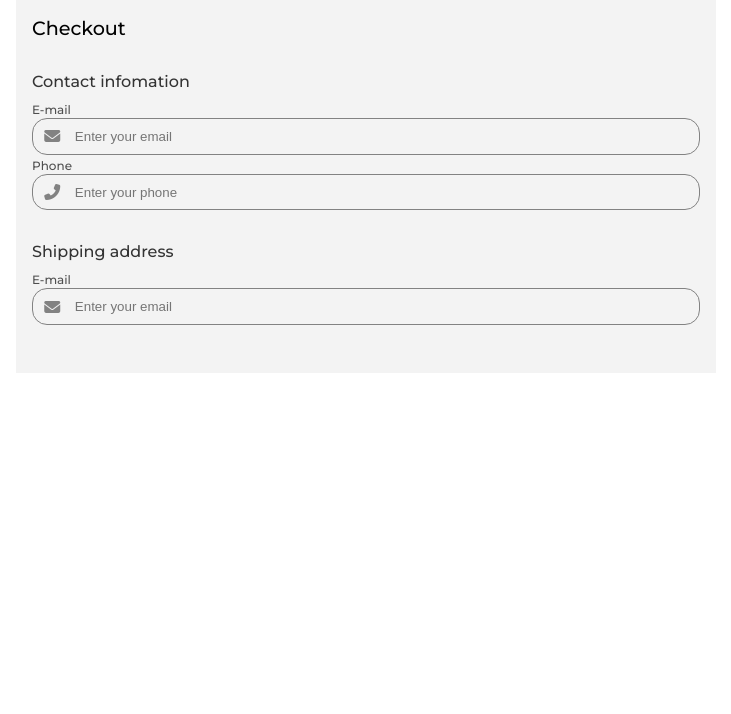
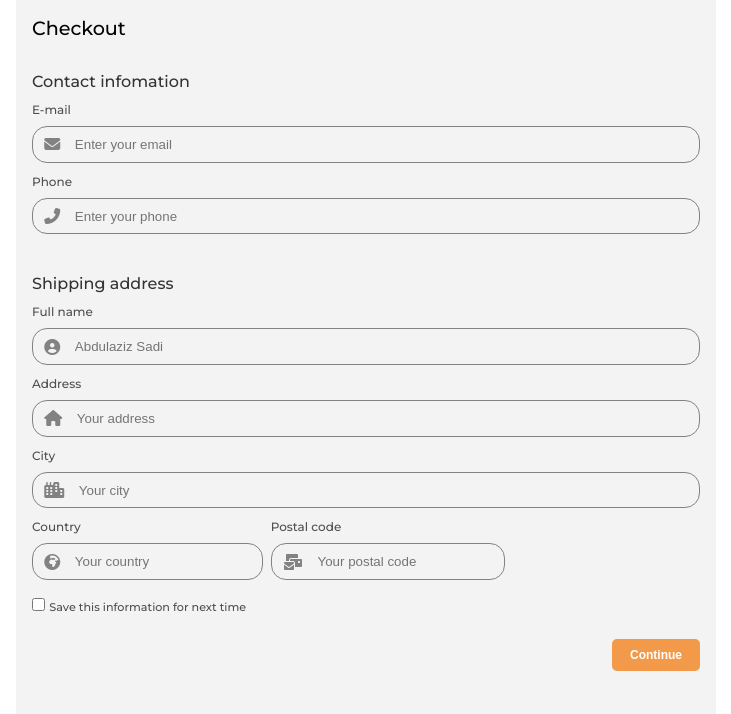
Before and after one commit to kitindi/checkout_page_challenge, a plain HTML site: page index.html in a window 1280 px wide. Shown: the whole page, without its empty margins (274-1005 px from the left). Drawn offline with Linux system fonts and the light colour scheme.

Commit message:
styling form

```diff
--- a/css/style.css
+++ b/css/style.css
@@ -45,7 +45,9 @@ p{
     font-weight: 500;
 }
 /* Checkout Form */
-
+.checkout__form--control{
+    margin-bottom: .5em;
+}
 .checkout__form--control label{
     color:var(--label-color) ;
     font-size: .75em;
@@ -56,6 +58,7 @@ p{
     display:flex;
     align-items: center;
     padding: .2em;
+    margin-top: .5em;
 }
 .input_icon input{
     width: 90%;
@@ -68,3 +71,32 @@ label{
 .shipping{
     padding: 2em 0;
 }
+.col-2{
+    display: flex;
+}
+.col-2 div:nth-child(1){
+    margin-right: .5em;
+}
+
+.checkbox{
+    margin: .5em 0;
+    padding: .5em 0;
+}
+.checkbox label{
+    color: var(--label-color);
+    font-size: .7em;
+}
+
+.button{
+    padding: .5em 0;
+    text-align: right;
+}
+.btn{
+    border: none;
+    border-radius: 5px;
+    padding: .75em 1.5em;
+    font-size: .75em;
+    background-color: var(--secondary-color);
+    color: white;
+    font-weight: 600;
+}
--- a/index.html
+++ b/index.html
@@ -37,21 +37,52 @@
           <div class="checkout__form--control">
           <label for="email">Phone</label>
           <div class="input_icon">
-            <i class="fas fa-phone-alt"></i><input type="email" name="email" placeholder="Enter your phone">
+            <i class="fas fa-phone-alt"></i><input type="text" name="email" placeholder="Enter your phone">
           </div>
         </div>
         <div class="shipping">
           <p>Shipping address</p>
           <div class="checkout__form--control">
-            <label for="email">E-mail</label>
+            <label for="fullname">Full name</label>
             <div class="input_icon">
-              <i class="fas fa-envelope "></i><input type="email" name="email" placeholder="Enter your email">
+              <i class="fas fa-user-circle"></i><input type="text" name="fullname" placeholder="Abdulaziz Sadi">
             </div>
           </div>
+          <!--  -->
+          <div class="checkout__form--control">
+            <label for="address">Address</label>
+            <div class="input_icon">
+              <i class="fas fa-home"></i><input type="text" name="address" placeholder="Your address">
+            </div>
+          </div>
+          <!--  -->
+          <div class="checkout__form--control">
+            <label for="city">City</label>
+            <div class="input_icon">
+              <i class="fas fa-city"></i><input type="text" name="city" placeholder="Your city">
+            </div>
+          </div>
+          <div class="checkout__form--control col-2">
+            <div>
+              <label for="country">Country</label>
+            <div class="input_icon">
+              <i class="fas fa-globe-africa"></i><input type="text" name="country" placeholder="Your country">
+            </div>
+            </div>
+            <div>
+              <label for="postalcode">Postal code</label>
+            <div class="input_icon">
+              <i class="fas fa-mail-bulk"></i><input type="text" name="postalcode" placeholder="Your postal code">
+            </div>
+            </div>
+          </div>
+          <div class="checkbox">
+          <input type="checkbox"> <label for="checkbox">Save this information for next time</label>
+          </div>
+          <div class="button">
+            <button class="btn">Continue</button>
+            </div>
         </div>
-        <!-- end -->
-
-        <!-- end -->
           </form>
 
       </div>
```
